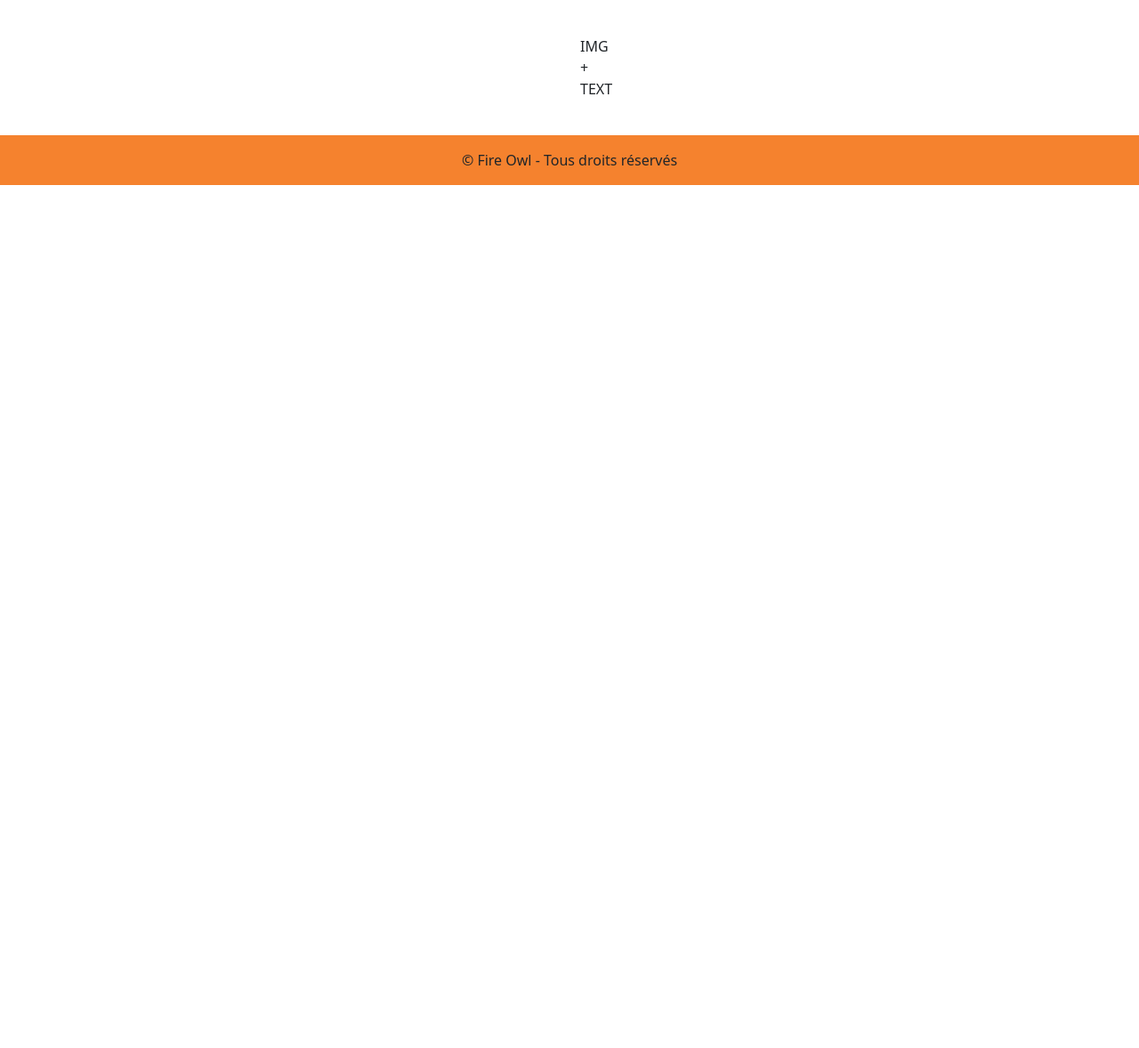
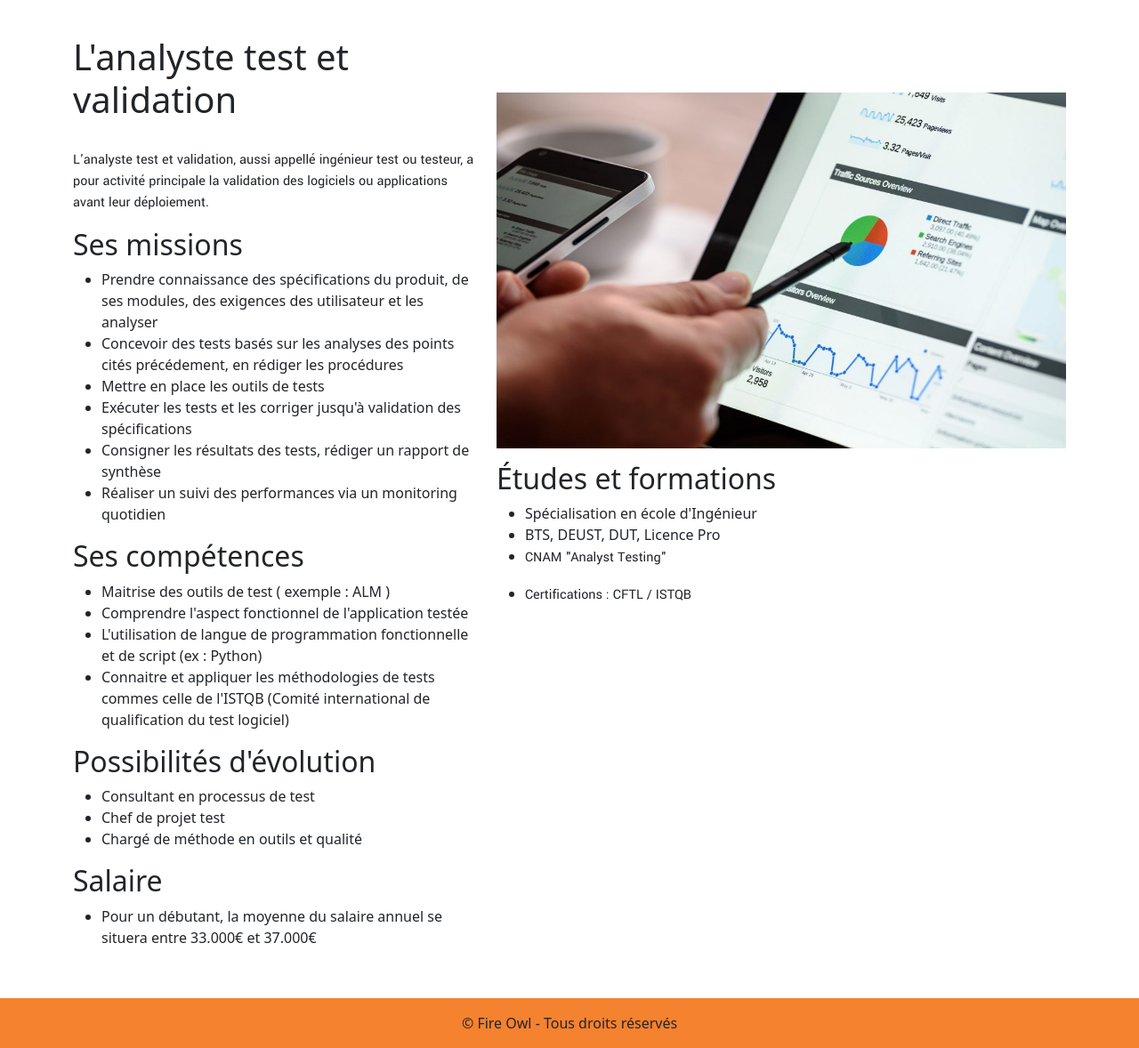
Before and after one commit to Fire-Owl/herve-gael, a PHP site: page /pages/analyste-test.php in a window 1280 px wide. Shown: the part 168-1346 px from the top of the page at 89% size. Before the commit the page ends 376 px from the top, so only its background shows below. Run offline with PHP 8.4, Linux system fonts and the light colour scheme; some libraries are stand-ins or nearby versions.

Commit message:
articles analyste finish

```diff
--- a/assets/styles/main.css
+++ b/assets/styles/main.css
@@ -82,6 +82,13 @@ p, h5 {
     height: 8vh;
 }
 
+.card-img-articles {
+    margin-top: 8vh;
+    height: 50vh;
+    width: 80vh;
+    margin-bottom: 15px;
+}
+
 
 
 @media screen and (max-width: 600px) {
--- a/pages/analyste-test.php
+++ b/pages/analyste-test.php
@@ -4,13 +4,47 @@ include "../includes/header.php"; ?>
 <div class="container d-flex justify-content-around">
   <div class="row">
     <div class="col-sm">
-
-
-
+    <h1 id="l-analyste-test-et-validation">L&#39;analyste test et validation</h1><br />
+<p>L&#39;analyste test et validation, aussi appellé ingénieur test ou testeur, a pour activité principale la validation des logiciels ou applications avant leur déploiement.</p>
+<h2 id="ses-missions">Ses missions</h2>
+<ul>
+<li>Prendre connaissance des spécifications du produit, de ses modules, des exigences des utilisateur et les analyser</li>
+<li>Concevoir des tests basés sur les analyses des points cités précédement, en rédiger les procédures</li>
+<li>Mettre en place les outils de tests</li>
+<li>Exécuter les tests et les corriger jusqu&#39;à validation des spécifications</li>
+<li>Consigner les résultats des tests, rédiger un rapport de synthèse</li>
+<li>Réaliser un suivi des performances via un monitoring quotidien</li>
+</ul>
+<h2 id="ses-comp-tences">Ses compétences</h2>
+<ul>
+<li>Maitrise des outils de test ( exemple : ALM )</li>
+<li>Comprendre l&#39;aspect fonctionnel de l&#39;application testée</li>
+<li>L&#39;utilisation de langue de programmation fonctionnelle et de script (ex : Python)</li>
+<li>Connaitre et appliquer les méthodologies de tests commes celle de l&#39;ISTQB (Comité international de qualification du test logiciel)</li>
+</ul>
+<h2 id="possibilit-s-d-volution">Possibilités d&#39;évolution</h2>
+<ul>
+<li>Consultant en processus de test</li>
+<li>Chef de projet test</li>
+<li>Chargé de méthode en outils et qualité</li>
+</ul>
+<h2 id="salaire">Salaire</h2>
+<ul>
+<li>Pour un débutant, la moyenne du salaire annuel se situera entre 33.000€ et 37.000€ </li>
+</ul>
 
     </div>
     <div class="col-sm">
-      IMG + TEXT
+    <img src="../assets/images/pictures/Analyste-test.jpg" class="card-img-articles" alt="...">
+    <h2 id="-tudes-et-formations">Études et formations</h2>
+<ul>
+<li>Spécialisation en école d&#39;Ingénieur</li>
+<li>BTS, DEUST, DUT, Licence Pro</li>
+<li><p>CNAM &quot;Analyst Testing&quot;</p>
+</li>
+<li><p>Certifications : CFTL / ISTQB</p>
+</li>
+</ul>
     </div>
   </div>
 </div>
```
